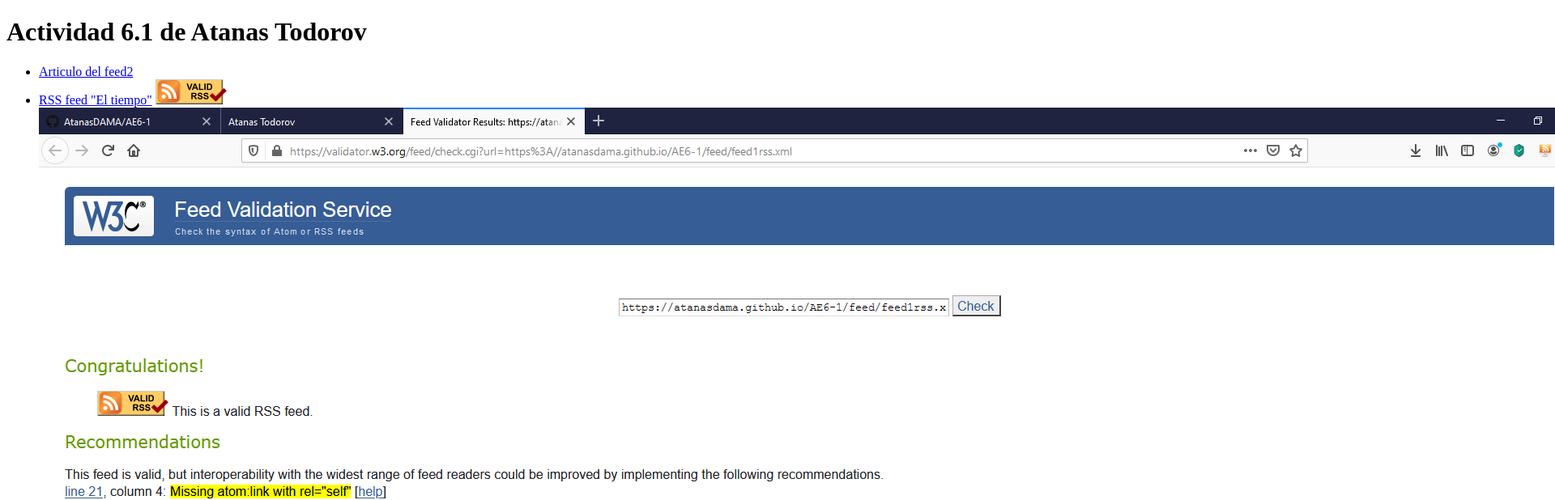
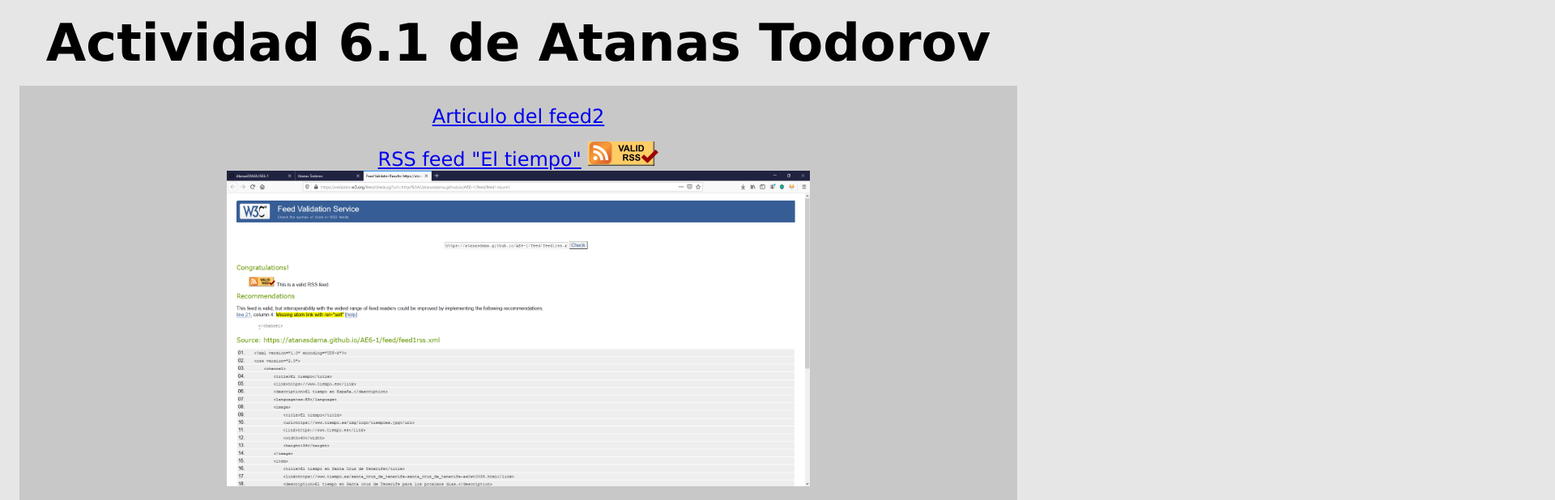
Before and after one commit to AtanasDAMA/AE6-1, a plain HTML site: page index.html in a window 1280 px wide. Shown: the top 618 px of the page at 81% size, 1920 px wide, since content can reach past the window. Drawn offline with Linux system fonts and the light colour scheme.

Commit message:
Add files via upload

```diff
--- a/css/articulo.css
+++ b/css/articulo.css
@@ -1,4 +1,4 @@
-::root {
+:root {
     font-size: 16px;
 }
 
--- /dev/null
+++ b/css/index.css
@@ -0,0 +1,35 @@
+:root {
+    font-size: 16px;
+    font-family: Verdana, Geneva, Tahoma, sans-serif;
+}
+
+* {
+    margin: 0;
+    padding: 0;
+
+
+}
+body {
+    background-color: rgb(230, 230, 230);
+}
+header {
+    font-size: 2rem;
+    padding: 1rem;
+
+    text-align: center;
+}
+li {
+    padding: 0.5rem;
+    list-style: none;
+    font-size: 1.5rem;
+}
+main {
+    padding: 1rem;
+    max-width: 1200px;
+    background-color: rgb(200, 200, 200);
+    margin: 0 auto;
+    text-align: center;
+}
+.captura img {
+    width: 720px;
+}
--- a/index.html
+++ b/index.html
@@ -3,7 +3,7 @@
 <head>
     <meta charset="UTF-8">
     <meta name="viewport" content="width=device-width, initial-scale=1.0">
-    <link rel="stylesheet" href="css/index.html">
+    <link rel="stylesheet" href="css/index.css">
     <title>Atanas Todorov</title>
 </head>
 <body>
```
